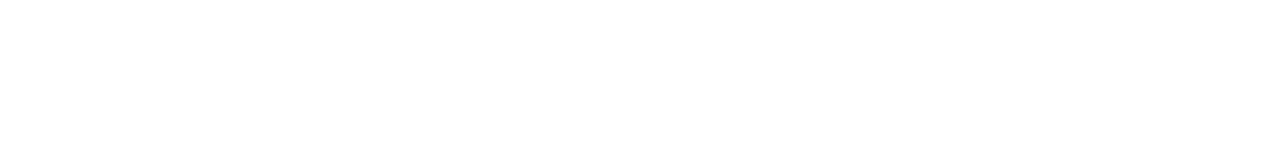
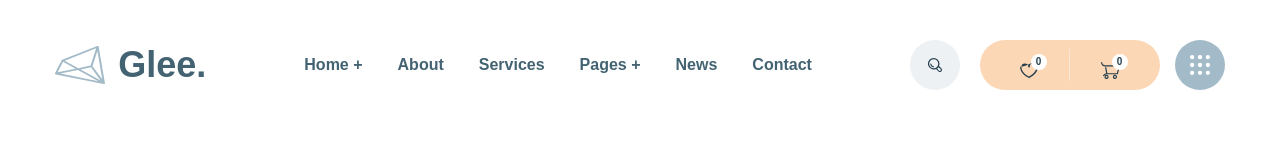
Before and after one commit to BENDER-BANDERA-UA/glee, a website: page app/index.html in a window 1280 px wide. Drawn offline with nearby package versions, Linux system fonts and the light colour scheme; files that its build step writes are made by us from their sources.

Commit message:
зробив header

```diff
--- a/app/index.html
+++ b/app/index.html
@@ -1,20 +1,85 @@
 <!DOCTYPE html>
 <html lang="en">
 
-<head>
+  <head>
     <meta charset="UTF-8">
     <meta name="viewport" content="width=device-width, initial-scale=1.0">
     <title>Document</title>
     <link rel="stylesheet" href="css/style.min.css">
-</head>
+  </head>
 
-<body>
+  <body>
 
+    <header class="header">
+      <div class="container">
 
+        <div class="header__wrapper">
+
+          <a class="logo" href="#">
+            <img class="logo__img" src="images/logo.svg" alt="logo">
+            <div class="logo__text">Glee.</div>
+          </a>
+
+          <nav class="menu">
+            <ul class="menu__list">
+              <li class="menu__item">
+                <a class="menu__link" href="#">Home +</a>
+              </li>
+            </ul>
+            <ul class="menu__list">
+              <li class="menu__item">
+                <a class="menu__link" href="#">About</a>
+              </li>
+            </ul>
+            <ul class="menu__list">
+              <li class="menu__item">
+                <a class="menu__link" href="#">Services</a>
+              </li>
+            </ul>
+            <ul class="menu__list">
+              <li class="menu__item">
+                <a class="menu__link" href="#">Pages +</a>
+              </li>
+            </ul>
+            <ul class="menu__list">
+              <li class="menu__item">
+                <a class="menu__link" href="#">News</a>
+              </li>
+            </ul>
+            <ul class="menu__list">
+              <li class="menu__item">
+                <a class="menu__link" href="#">Contact</a>
+              </li>
+            </ul>
+          </nav>
+
+          <div class="user-nav">
+            <a class="user-nav__link user-nav__link-search" href="#">
+              <img class="user-nav__img" src="images/icons/search.svg" alt="search icon">
+            </a>
+            <div class="user-nav__wrapper">
+              <a class="user-nav__link" href="#">
+                <img class="user-nav__img" src="images/icons/heart.svg" alt="heart icon">
+                <span class="user-nav__num user-nav__num-1">0</span>
+              </a>
+              <a class="user-nav__link" href="#">
+                <img class="user-nav__img" src="images/icons/cart.svg" alt="cart icon">
+                <span class="user-nav__num user-nav__num-2">0</span>
+              </a>
+            </div>
+            <a class="user-nav__link user-nav__link-menu" href="#">
+              <img class="user-nav__img" src="images/icons/menu-ellipse.svg" alt="menu icon">
+            </a>
+          </div>
+
+        </div>
+
+      </div>
+    </header>
 
 
 
     <script src="js/main.min.js"></script>
-</body>
+  </body>
 
 </html>
--- a/app/scss/_fonts.scss
+++ b/app/scss/_fonts.scss
@@ -0,0 +1,49 @@
+@font-face {
+  font-family: 'DMSans-Regular', sans-serif;
+  font-weight: 400;
+  font-style: normal;
+  src: local('DMSans-Regular'),
+    url('../fonts/DMSans-Regular.woff2') format('woff2'),
+    url('../fonts/DMSans-Regular.woff') format('woff');
+  font-display: swap;
+}
+
+@font-face {
+  font-family: 'DMSans-Medium', sans-serif;
+  font-weight: 500;
+  font-style: normal;
+  src: local('DMSans-Nedium'),
+    url('../fonts/DMSans-Nedium.woff2') format('woff2'),
+    url('../fonts/DMSans-Nedium.woff') format('woff');
+  font-display: swap;
+}
+
+@font-face{
+  font-family: 'DMSans-Bold', sans-serif;
+  font-weight: 700;
+  font-style: normal;
+  src: local('DMSans-Bold'),
+       url('../fonts/DMSans-Bold.woff2') format('woff2'),
+       url('../fonts/DMSans-Bold.woff') format('woff');
+  font-display: swap;
+}
+
+@font-face{
+  font-family: 'Rubik-Regular', sans-serif;
+  font-weight: 400;
+  font-style: normal;
+  src: local('Rubik-Regular'),
+       url('../fonts/Rubik-Regular.woff2') format('woff2'),
+       url('../fonts/Rubik-Regular.woff') format('woff');
+  font-display: swap;
+}
+
+@font-face{
+  font-family: 'Rubik-Medium', sans-serif;
+  font-weight: 500;
+  font-style: normal;
+  src: local('Rubik-Medium'),
+       url('../fonts/Rubik-Medium.woff2') format('woff2'),
+       url('../fonts/Rubik-Medium.woff') format('woff');
+  font-display: swap;
+}
--- a/app/scss/_global.scss
+++ b/app/scss/_global.scss
@@ -1 +1,12 @@
-body {}
+body {
+  font-size: 16px;
+  line-height: 1.3;
+  color: $default;
+  @extend %dmsans-700;
+}
+
+.container {
+  max-width: 1200px;
+  margin: 0 auto;
+  padding: 0 15px;
+}
--- a/app/scss/_vars.scss
+++ b/app/scss/_vars.scss
@@ -0,0 +1,27 @@
+$default: #436372;
+$title: #1a1a1a;
+
+%dmsans-400 {
+  font-family: 'DMSans-Regular', sans-serif;
+  font-weight: 400;
+}
+
+%dmsans-500 {
+  font-family: 'DMSans-Medium', sans-serif;
+  font-weight: 500;
+}
+
+%dmsans-700 {
+  font-family: 'DMSans-Bold', sans-serif;
+  font-weight: 700;
+}
+
+%rubik-400 {
+  font-family: 'Rubik-Regular', sans-serif;
+  font-weight: 400;
+}
+
+%rubik-500 {
+  font-family: 'Rubik-Medium', sans-serif;
+  font-weight: 500;
+}
--- a/app/scss/style.scss
+++ b/app/scss/style.scss
@@ -2,4 +2,107 @@
 @import 'fonts';
 @import 'reset';
 @import 'global';
+
+.header {
+  padding: 40px 0;
+
+  &__wrapper {
+    display: flex;
+    justify-content: space-between;
+    align-items: center;
+  }
+}
+
+.logo {
+  display: flex;
+
+  &__text {
+    font-size: 36px;
+    padding-left: 13px;
+    color: $default;
+  }
+}
+
+.menu {
+  display: flex;
+
+  &__list+.menu__list {
+    padding-left: 35px;
+  }
+
+  &__link {
+    color: $default;
+  }
+}
+
+.user-nav {
+  display: flex;
+
+  &__link-search {
+    width: 50px;
+    height: 50px;
+    padding: 18px;
+    border-radius: 50%;
+    margin-right: 20px;
+    background-color: #edf1f4;
+  }
+
+  &__wrapper {
+    position: relative;
+    display: flex;
+    justify-content: space-between;
+    padding: 22px 40px 12px;
+    width: 180px;
+    height: 50px;
+    border-radius: 50px;
+    margin-right: 15px;
+    background-color: #fcd7b6;
+
+    &::before {
+      content: "";
+      position: absolute;
+      width: 1px;
+      height: 32px;
+      background-color: #fde7d3;
+      top: 9px;
+      right: 50%;
+    }
+  }
+
+  &__num {
+    position: absolute;
+    text-align: center;
+    width: 16px;
+    height: 16px;
+    top: 14px;
+    font-size: 10px;
+    line-height: 1.6;
+    border-radius: 50%;
+    color: #243f4d;
+    background-color: #fff;
+
+  }
+
+  &__num-1 {
+    right: 63%;
+  }
+
+  &__num-2 {
+    right: 18%;
+  }
+
+  &__link-menu {
+    width: 50px;
+    height: 50px;
+    padding: 15px;
+    border-radius: 50%;
+    text-align: center;
+    background-color: #a3bbc8;
+  }
+}
+
+
+
+
+
 @import 'media';
--- a/package.json
+++ b/package.json
@@ -17,6 +17,7 @@
     "gulp-imagemin": "^7.1.0",
     "gulp-sass": "^4.1.0",
     "gulp-uglify": "^3.0.2",
-    "jquery": "^3.5.1"
+    "jquery": "^3.5.1",
+    "node-sass": "^5.0.0"
   }
 }
```
Also changed, not shown: app/images/icons/cart.svg (added), app/images/icons/heart.svg (added), app/images/icons/menu-ellipse.svg (added), app/images/icons/search.svg (added), app/images/logo.svg (added).
